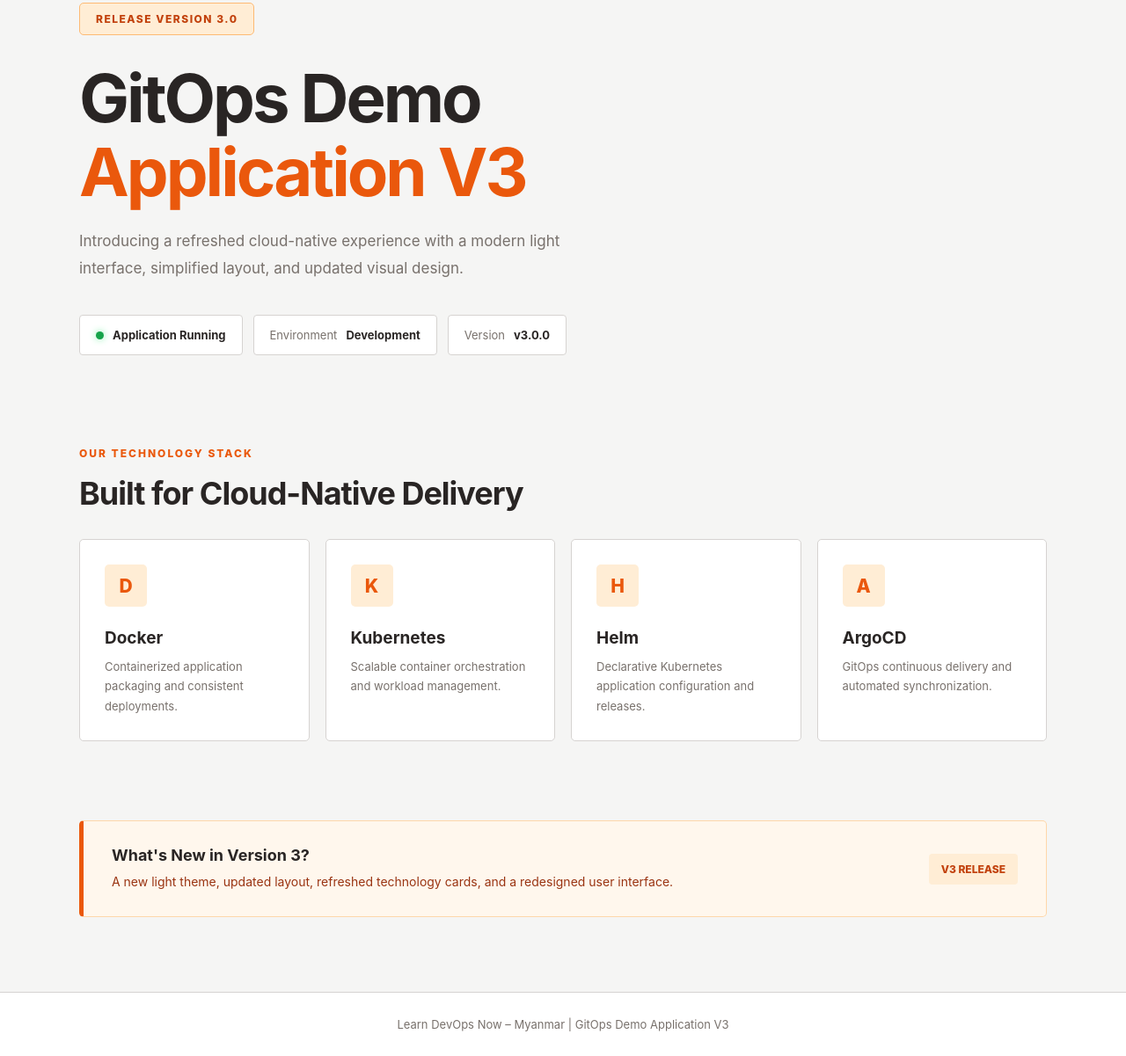
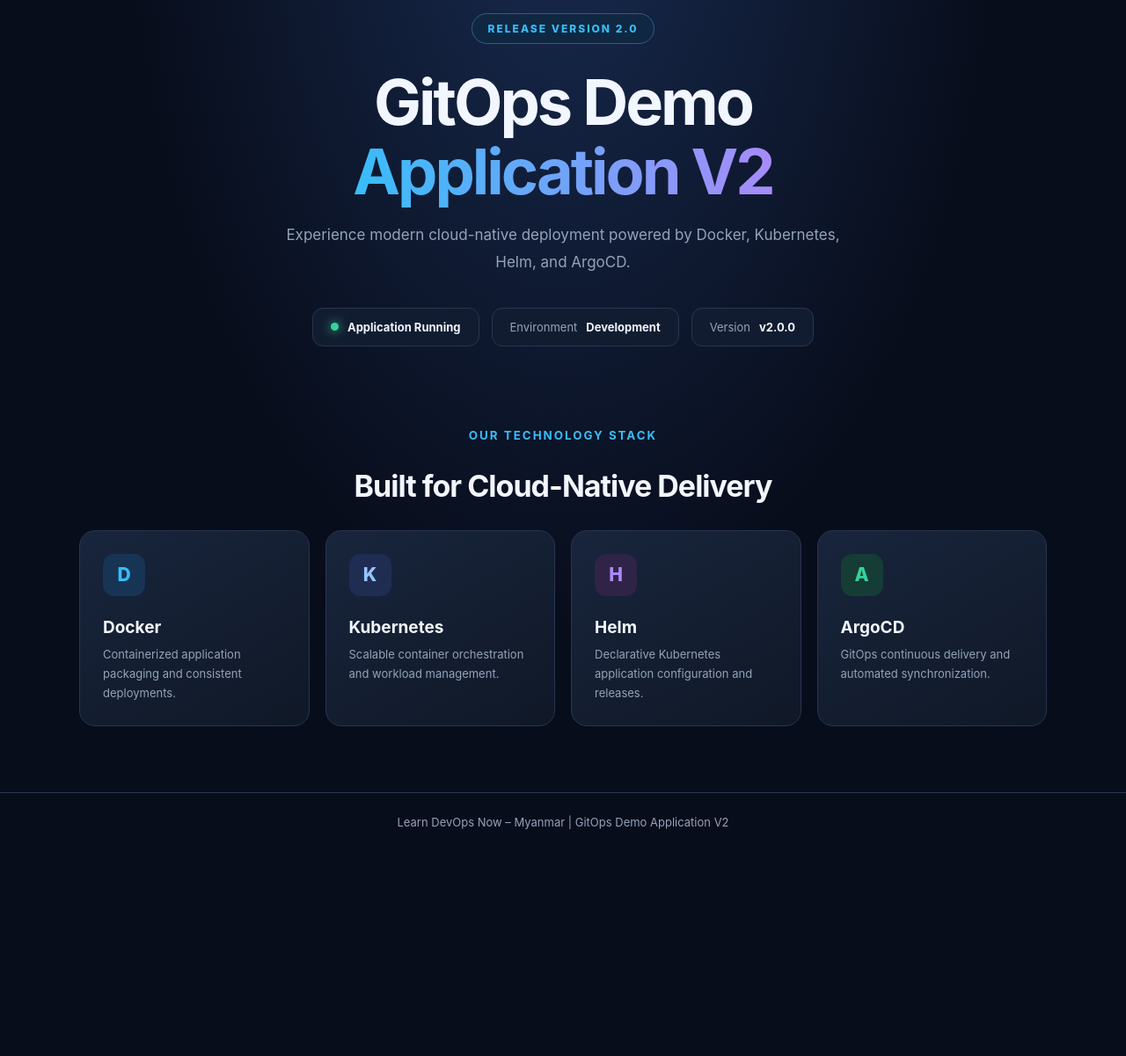
Before and after one commit to thaunghtike-share/gitops-demo-app, a website: page index.html in a window 1280 px wide. Shown: the part 158-1359 px from the top of the page at 88% size. After the commit the page ends 1126 px from the top, so only its background shows below. Drawn offline with Linux system fonts and the light colour scheme.

Commit message:
Rollback to stable version 99260de

```diff
--- a/index.html
+++ b/index.html
@@ -4,21 +4,20 @@
 <head>
   <meta charset="UTF-8">
   <meta name="viewport" content="width=device-width, initial-scale=1.0">
-  <meta name="description"
-        content="GitOps Demo Application V3 - Cloud Native Deployment">
-  <title>GitOps Demo App - V3</title>
+  <meta name="description" content="GitOps Demo Application V2">
+  <title>GitOps Demo App - V2</title>
 
   <style>
     :root {
-      color-scheme: light;
-      --bg: #f5f5f4;
-      --panel: #ffffff;
-      --border: #d6d3d1;
-      --text: #292524;
-      --muted: #78716c;
-      --accent: #ea580c;
-      --accent-light: #ffedd5;
-      --green: #16a34a;
+      color-scheme: dark;
+      --bg: #080d1b;
+      --panel: #121c30;
+      --border: #283650;
+      --text: #f2f6ff;
+      --muted: #94a3b8;
+      --accent: #38bdf8;
+      --purple: #a78bfa;
+      --green: #34d399;
     }
 
     * {
@@ -30,32 +29,35 @@
       min-height: 100vh;
       font-family: Inter, -apple-system, BlinkMacSystemFont,
         "Segoe UI", sans-serif;
-      background: var(--bg);
+      background:
+        radial-gradient(
+          ellipse at 50% 0%,
+          #182b50 0%,
+          transparent 55%
+        ),
+        var(--bg);
       color: var(--text);
     }
 
     .container {
       width: min(1100px, calc(100% - 40px));
-      margin: 0 auto;
+      margin: auto;
     }
 
-    /* Navigation */
-
     header {
-      background: #ffffff;
+      padding: 28px 0;
       border-bottom: 1px solid var(--border);
     }
 
     .navbar {
       display: flex;
+      align-items: center;
       justify-content: space-between;
-      align-items: center;
       gap: 20px;
-      padding: 26px 0;
     }
 
     .brand {
-      font-size: 19px;
+      font-size: 18px;
       font-weight: 800;
       letter-spacing: -.5px;
     }
@@ -67,65 +69,67 @@
     .header-tag {
       color: var(--muted);
       font-size: 12px;
-      font-weight: 600;
       letter-spacing: 2px;
     }
 
-    /* Hero */
-
     .hero {
-      padding: 85px 0 70px;
-      text-align: left;
+      text-align: center;
+      padding: 95px 0 60px;
     }
 
     .version {
       display: inline-block;
-      padding: 10px 18px;
-      border: 1px solid #fdba74;
-      border-radius: 5px;
-      background: var(--accent-light);
-      color: #c2410c;
+      padding: 9px 18px;
+      border: 1px solid #365b86;
+      border-radius: 100px;
+      color: var(--accent);
+      background: #102742;
       font-size: 12px;
       font-weight: 800;
-      letter-spacing: 1.5px;
+      letter-spacing: 2px;
     }
 
     h1 {
-      margin: 30px 0 22px;
-      font-size: clamp(40px, 6vw, 76px);
+      margin: 26px 0 18px;
+      font-size: clamp(38px, 6vw, 72px);
       line-height: 1.1;
       letter-spacing: -3px;
     }
 
     h1 span {
-      color: var(--accent);
+      background: linear-gradient(
+        90deg,
+        var(--accent),
+        var(--purple)
+      );
+      background-clip: text;
+      -webkit-background-clip: text;
+      color: transparent;
     }
 
     .subtitle {
-      max-width: 570px;
-      margin: 0;
+      max-width: 650px;
+      margin: 0 auto;
       color: var(--muted);
       font-size: 17px;
       line-height: 1.8;
     }
 
-    /* Application Status */
-
     .status-panel {
       display: flex;
-      justify-content: flex-start;
+      justify-content: center;
       flex-wrap: wrap;
-      gap: 12px;
-      margin-top: 38px;
+      gap: 14px;
+      margin-top: 36px;
     }
 
     .pill {
       display: flex;
       align-items: center;
       gap: 10px;
-      padding: 14px 18px;
+      padding: 13px 20px;
       border: 1px solid var(--border);
-      border-radius: 4px;
+      border-radius: 12px;
       background: var(--panel);
       font-size: 13px;
     }
@@ -143,56 +147,47 @@
       height: 9px;
       border-radius: 50%;
       background: var(--green);
-      box-shadow: 0 0 8px #86efac;
-    }
-
-    /* Technology Section */
-
-    .technology-section {
-      padding-bottom: 90px;
+      box-shadow: 0 0 12px var(--green);
     }
 
     .section-heading {
       margin: 30px 0;
-      text-align: left;
+      text-align: center;
     }
 
     .section-heading small {
       color: var(--accent);
-      font-size: 12px;
-      font-weight: 800;
+      font-weight: 700;
       letter-spacing: 2px;
     }
 
     .section-heading h2 {
-      margin-top: 15px;
-      font-size: clamp(26px, 4vw, 36px);
+      font-size: clamp(24px, 4vw, 34px);
       letter-spacing: -1px;
     }
-
-    /* Technology Cards */
 
     .technology-grid {
       display: grid;
       grid-template-columns: repeat(4, 1fr);
       gap: 18px;
+      padding-bottom: 75px;
     }
 
     .card {
-      padding: 28px;
-      background: #ffffff;
+      padding: 26px;
+      background: linear-gradient(
+        150deg,
+        #18253c,
+        #101827
+      );
       border: 1px solid var(--border);
-      border-radius: 5px;
-      transition:
-        transform .2s ease,
-        border-color .2s ease,
-        box-shadow .2s ease;
+      border-radius: 18px;
+      transition: transform .2s, border-color .2s;
     }
 
     .card:hover {
-      transform: translateY(-4px);
+      transform: translateY(-5px);
       border-color: var(--accent);
-      box-shadow: 0 8px 24px rgba(41, 37, 36, .08);
     }
 
     .icon {
@@ -200,15 +195,30 @@
       place-items: center;
       width: 48px;
       height: 48px;
-      border-radius: 5px;
-      background: var(--accent-light);
+      border-radius: 13px;
+      background: #173455;
       color: var(--accent);
       font-size: 21px;
       font-weight: 800;
     }
 
+    .card:nth-child(2) .icon {
+      background: #202d52;
+      color: #93c5fd;
+    }
+
+    .card:nth-child(3) .icon {
+      background: #302348;
+      color: var(--purple);
+    }
+
+    .card:nth-child(4) .icon {
+      background: #163c36;
+      color: var(--green);
+    }
+
     .card h3 {
-      margin: 24px 0 10px;
+      margin: 24px 0 8px;
       font-size: 19px;
     }
 
@@ -219,55 +229,13 @@
       line-height: 1.7;
     }
 
-    /* Release Notice */
-
-    .release-notice {
-      display: flex;
-      align-items: center;
-      justify-content: space-between;
-      gap: 24px;
-      margin-bottom: 85px;
-      padding: 28px 32px;
-      background: #fff7ed;
-      border: 1px solid #fed7aa;
-      border-left: 5px solid var(--accent);
-      border-radius: 5px;
-    }
-
-    .release-notice h3 {
-      margin: 0 0 8px;
-      font-size: 18px;
-    }
-
-    .release-notice p {
-      margin: 0;
-      color: #9a3412;
-      font-size: 14px;
-      line-height: 1.7;
-    }
-
-    .release-label {
-      flex-shrink: 0;
-      padding: 10px 14px;
-      background: #ffedd5;
-      color: #c2410c;
-      border-radius: 4px;
-      font-size: 12px;
-      font-weight: 800;
-    }
-
-    /* Footer */
-
     footer {
-      padding: 28px 20px;
-      background: #ffffff;
+      padding: 25px;
       border-top: 1px solid var(--border);
       color: var(--muted);
       text-align: center;
       font-size: 13px;
     }
-
-    /* Responsive */
 
     @media (max-width: 800px) {
       .technology-grid {
@@ -275,7 +243,7 @@
       }
 
       .hero {
-        padding: 65px 0 45px;
+        padding-top: 65px;
       }
     }
 
@@ -291,24 +259,16 @@
       h1 {
         letter-spacing: -1.5px;
       }
-
-      .release-notice {
-        flex-direction: column;
-        align-items: flex-start;
-      }
     }
   </style>
 </head>
 
 <body>
-
-  <!-- Navigation -->
   <header>
     <nav class="container navbar">
       <div class="brand">
         <span>◆</span> GitOps Demo
       </div>
-
       <div class="header-tag">
         LEARN DEVOPS NOW
       </div>
@@ -316,31 +276,24 @@
   </header>
 
   <main class="container">
-
-    <!-- Hero -->
     <section class="hero">
-
       <div class="version">
-        RELEASE VERSION 3.0
+        RELEASE VERSION 2.0
       </div>
 
       <h1>
         GitOps Demo<br>
-        <span>Application V3</span>
+        <span>Application V2</span>
       </h1>
 
       <p class="subtitle">
-        Introducing a refreshed cloud-native experience
-        with a modern light interface, simplified layout,
-        and updated visual design.
+        Experience modern cloud-native deployment
+        powered by Docker, Kubernetes, Helm,
+        and ArgoCD.
       </p>
 
-      <!-- Deployment Status -->
       <div class="status-panel">
-
-        <div class="pill"
-             id="application-status"
-             role="status">
+        <div class="pill" id="application-status" role="status">
           <span class="dot" aria-hidden="true"></span>
           <strong>Application Running</strong>
         </div>
@@ -352,16 +305,12 @@
 
         <div class="pill">
           <span class="label">Version</span>
-          <strong>v3.0.0</strong>
+          <strong>v2.0.0</strong>
         </div>
-
       </div>
     </section>
 
-    <!-- Technology Stack -->
-    <section class="technology-section"
-             aria-labelledby="toolchain-title">
-
+    <section aria-labelledby="toolchain-title">
       <div class="section-heading">
         <small>OUR TECHNOLOGY STACK</small>
         <h2 id="toolchain-title">
@@ -370,7 +319,6 @@
       </div>
 
       <div class="technology-grid">
-
         <article class="card">
           <div class="icon" aria-hidden="true">D</div>
           <h3>Docker</h3>
@@ -406,36 +354,14 @@
             automated synchronization.
           </p>
         </article>
-
       </div>
     </section>
-
-    <!-- V3 Release Information -->
-    <section class="release-notice"
-             aria-label="Release information">
-
-      <div>
-        <h3>What's New in Version 3?</h3>
-        <p>
-          A new light theme, updated layout,
-          refreshed technology cards,
-          and a redesigned user interface.
-        </p>
-      </div>
-
-      <span class="release-label">
-        V3 RELEASE
-      </span>
-
-    </section>
-
   </main>
 
   <footer>
     Learn DevOps Now – Myanmar
     <span aria-hidden="true"> | </span>
-    GitOps Demo Application V3
+    GitOps Demo Application V2
   </footer>
-
 </body>
 </html>
```
